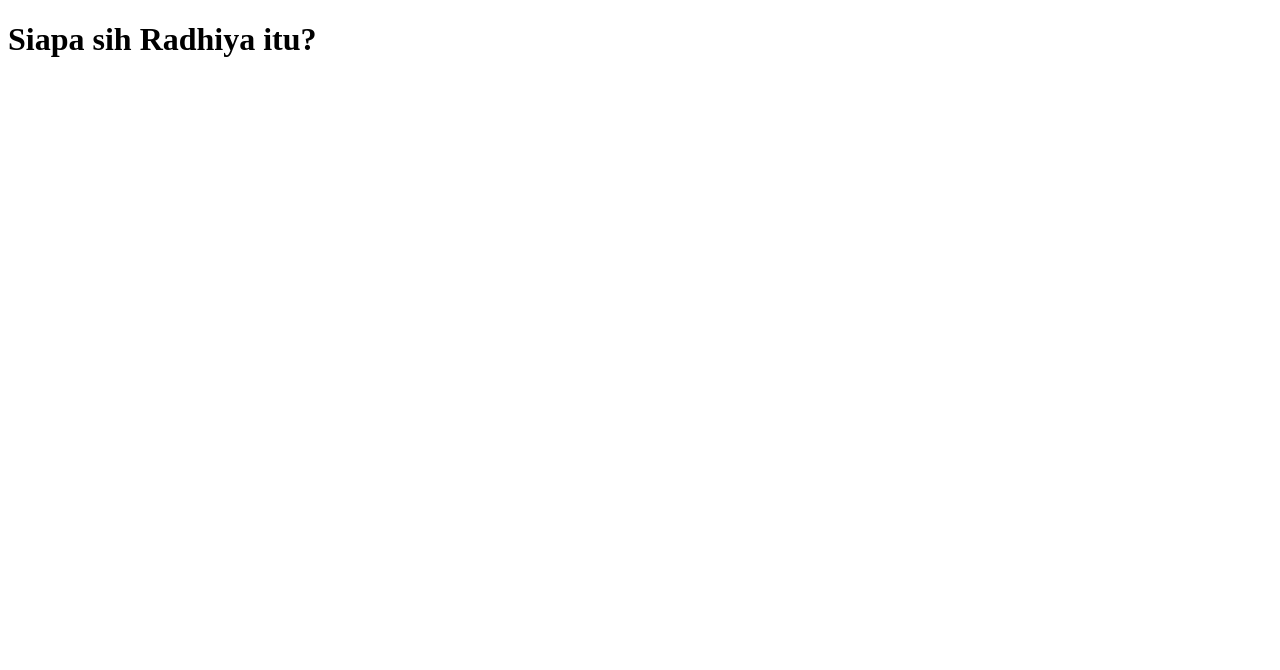
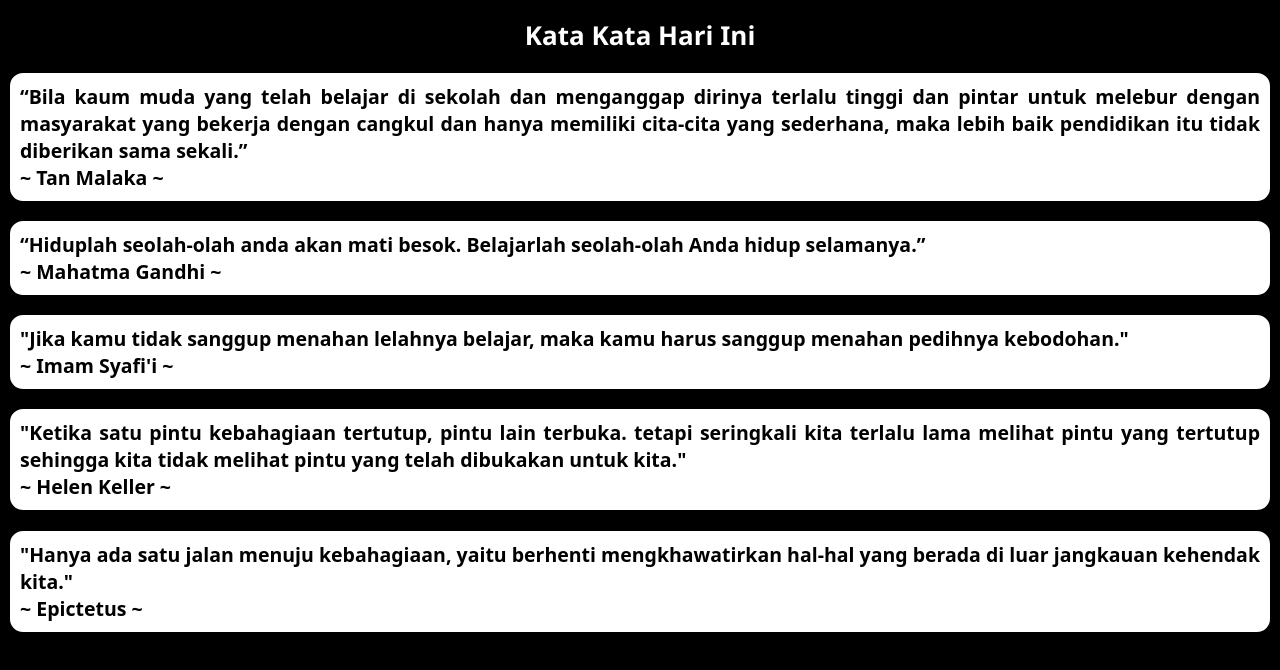
Before and after one commit to RadhiyaM4/TA-XI-1, a plain HTML site: page index.html in a window 1280 px wide. Drawn offline with Linux system fonts and the light colour scheme; a web font is replaced by a local one.

Commit message:
Menambahkan isi & style CSS

```diff
--- a/index.html
+++ b/index.html
@@ -4,9 +4,38 @@
     <meta charset="UTF-8">
     <meta name="viewport" content="width=device-width, initial-scale=1.0">
     <link rel="stylesheet" href="style.css">
-    <title>Web Radhiya</title>
+    <link rel="preconnect" href="https://fonts.googleapis.com">
+<link rel="preconnect" href="https://fonts.gstatic.com" crossorigin>
+<link href="https://fonts.googleapis.com/css2?family=Bokor&display=swap" rel="stylesheet">
+    <title>Kata Kata Hari Ini</title>
 </head>
 <body>
-    <h1>Siapa sih Radhiya itu?</h1>
+    <h1>Kata Kata Hari Ini</h1>
+    <h2>
+        “Bila kaum muda yang telah belajar di sekolah dan menganggap dirinya terlalu tinggi dan pintar
+        untuk melebur dengan masyarakat yang bekerja dengan cangkul dan hanya memiliki cita-cita yang sederhana,
+        maka lebih baik pendidikan itu tidak diberikan sama sekali.”
+        <br> ~ Tan Malaka ~
+    </h2>
+
+    <h2>
+        “Hiduplah seolah-olah anda akan mati besok. Belajarlah seolah-olah Anda hidup selamanya.”
+        <br> ~ Mahatma Gandhi ~
+    </h2>
+
+    <h2>
+        "Jika kamu tidak sanggup menahan lelahnya belajar, maka kamu harus sanggup menahan pedihnya kebodohan."
+        <br> ~ Imam Syafi'i ~
+    </h2>
+
+    <h2>
+        "Ketika satu pintu kebahagiaan tertutup, pintu lain terbuka. tetapi seringkali kita terlalu lama melihat pintu yang tertutup sehingga kita tidak melihat pintu yang telah dibukakan untuk kita."
+        <br> ~ Helen Keller ~
+    </h2>
+
+    <h2>
+        "Hanya ada satu jalan menuju kebahagiaan, yaitu berhenti mengkhawatirkan hal-hal yang berada di luar jangkauan kehendak kita."
+        <br> ~ Epictetus ~
+    </h2>
 </body>
 </html>
--- a/style.css
+++ b/style.css
@@ -1,7 +1,21 @@
 body {
-    color: rgb(255, 0, 0);
+    background-color: black;
+    font-family: "Bokor", system-ui;
+    font-weight: 200;
+    font-style: normal;
+    font-size:small;
+}
+
+h2 {
+    border: 2px solid;
+    padding: 10px;
+    border-radius: 15px;
+    background-color: rgb(255, 255, 255);
+    text-align: justify;
 }
 
 h1 {
-    color: black;
+    color: white;
+    font-family: 'Segoe UI', Tahoma, Geneva, Verdana, sans-serif;
+    text-align: center;
 }
```
